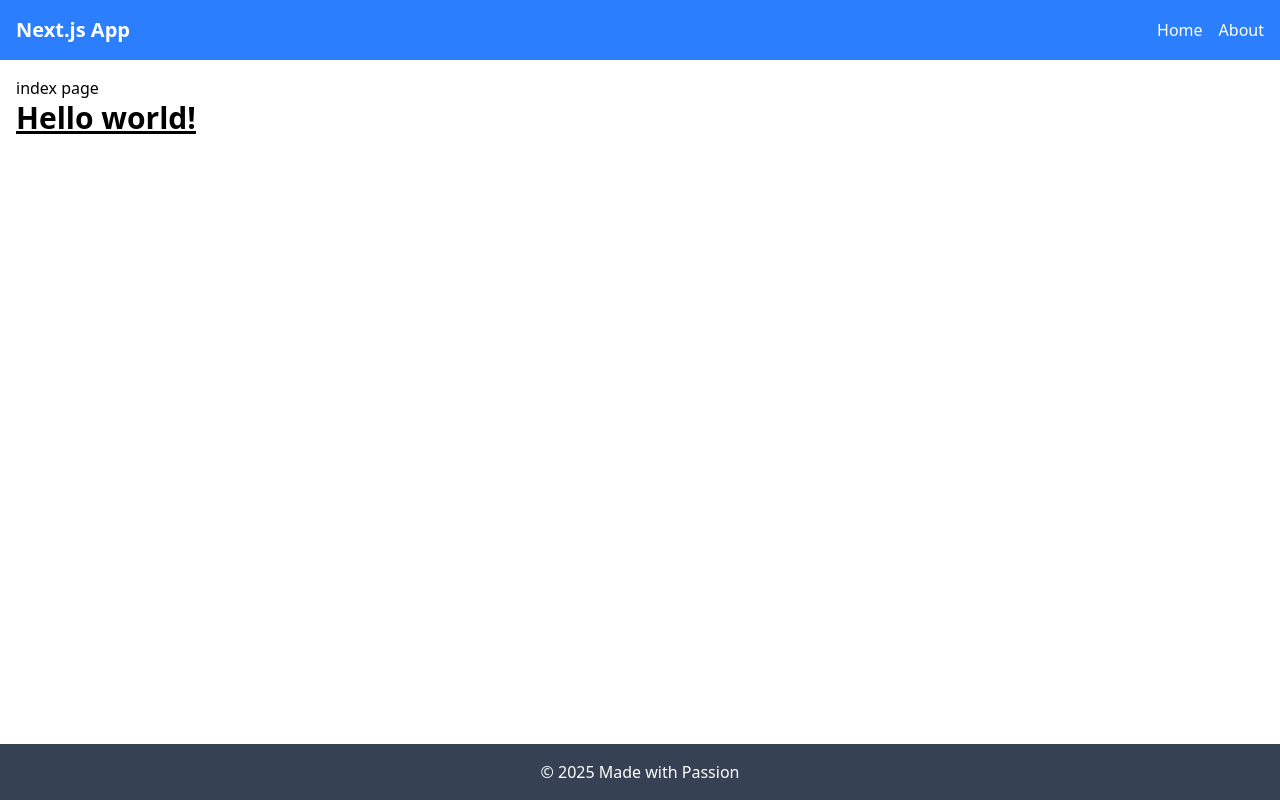
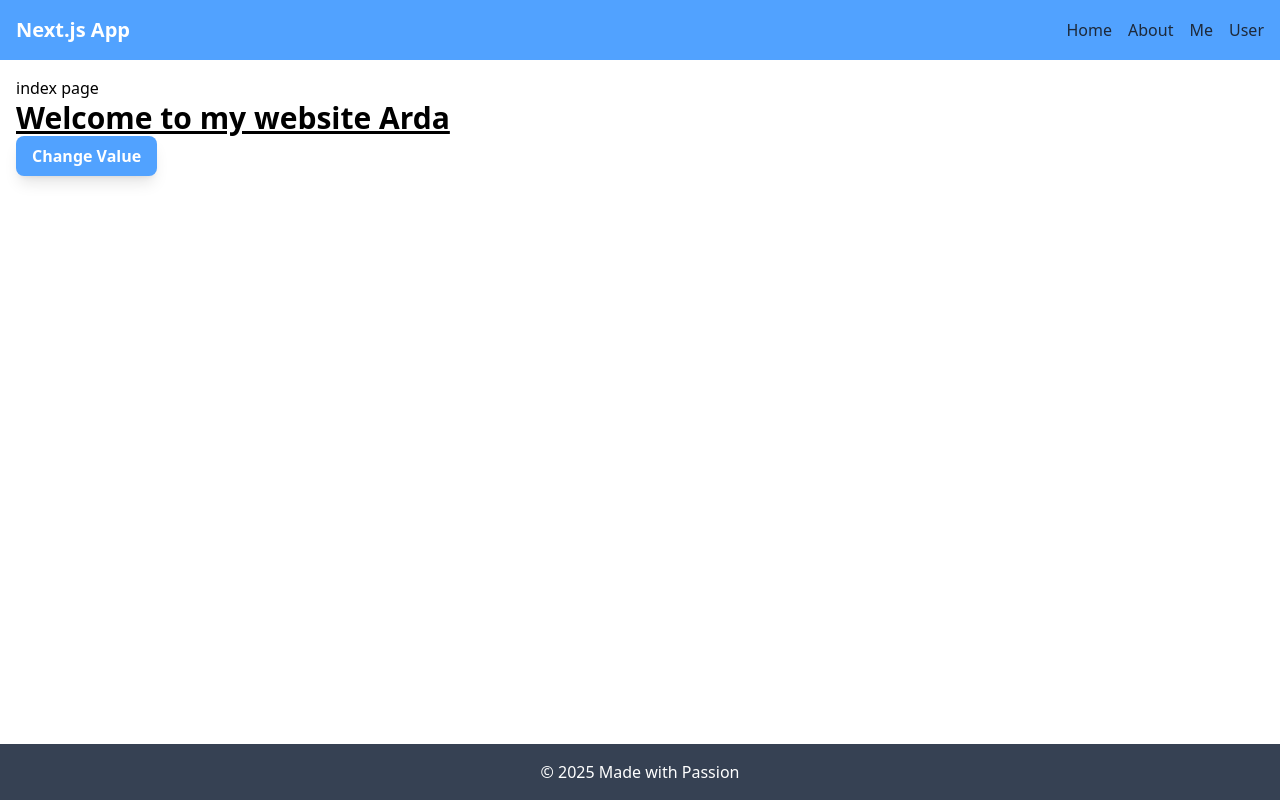
Before and after one commit to ArdaNugraha/belajar-nextjs-pages-router, a Next.js app: page / in a window 1280 px wide. Built offline with nearby package versions, Linux system fonts and the light colour scheme.

Commit message:
Third commit

```diff
--- a/layout/index.tsx
+++ b/layout/index.tsx
@@ -1,6 +1,6 @@
 import Head from "next/head";
 import { Geist, Geist_Mono } from "next/font/google";
-import styles from "@/styles/Home.module.css";
+// import styles from "@/styles/Home.module.css";
 import Link from "next/link";
 
 const geistSans = Geist({
@@ -31,15 +31,41 @@ export default function RootLayout({
       <div
         className={`${geistSans.variable} ${geistMono.variable} flex flex-col min-h-screen`}
       >
-        <header className="bg-blue-500 text-white p-4">
+        <header className="bg-blue-400 text-white p-4">
           <div className="container mx-auto flex justify-between items-center">
             <h1 className="text-xl font-bold">Next.js App</h1>
             <ul className="flex space-x-4">
               <li>
-                <Link href="/">Home</Link>
+                <Link
+                  className="text-gray-800 hover:text-white font-medium transition-colors duration-200"
+                  href="/"
+                >
+                  Home
+                </Link>
               </li>
               <li>
-                <Link href="/about">About</Link>
+                <Link
+                  className="text-gray-800 hover:text-white font-medium transition-colors duration-200"
+                  href="/about"
+                >
+                  About
+                </Link>
+              </li>
+              <li>
+                <Link
+                  className="text-gray-800 hover:text-white font-medium transition-colors duration-200"
+                  href="/about/me"
+                >
+                  Me
+                </Link>
+              </li>
+              <li>
+                <Link
+                  className="text-gray-800 hover:text-white font-medium transition-colors duration-200"
+                  href="/user/arda"
+                >
+                  User
+                </Link>
               </li>
             </ul>
           </div>
--- /dev/null
+++ b/pages/about/me/index.tsx
@@ -0,0 +1,3 @@
+export default function Me() {
+  return <div>Me Page</div>;
+}
--- a/pages/index.tsx
+++ b/pages/index.tsx
@@ -1,8 +1,21 @@
+import { useState } from "react";
+
 export default function Home() {
+  const [value, setValue] = useState("Arda");
+
   return (
     <>
       <div>
-        index page<h1 className="text-3xl font-bold underline">Hello world!</h1>
+        index page
+        <h1 className="text-3xl font-bold underline">
+          Welcome to my website {value}
+        </h1>
+        <button
+          className="bg-blue-400 hover:bg-blue-500 text-white font-bold py-2 px-4 rounded-lg shadow-lg transition duration-300 ease-in-out transform hover:scale-101"
+          onClick={() => setValue("Antum")}
+        >
+          Change Value
+        </button>
       </div>
     </>
   );
--- /dev/null
+++ b/pages/user/[user_id].tsx
@@ -0,0 +1,7 @@
+import { useRouter } from "next/router";
+
+export default function User() {
+  const router = useRouter();
+
+  return <div>User: {router.query.user_id} </div>;
+}
```
Also changed, not shown: pages/about/index.tsx (renamed from pages/about.tsx).
